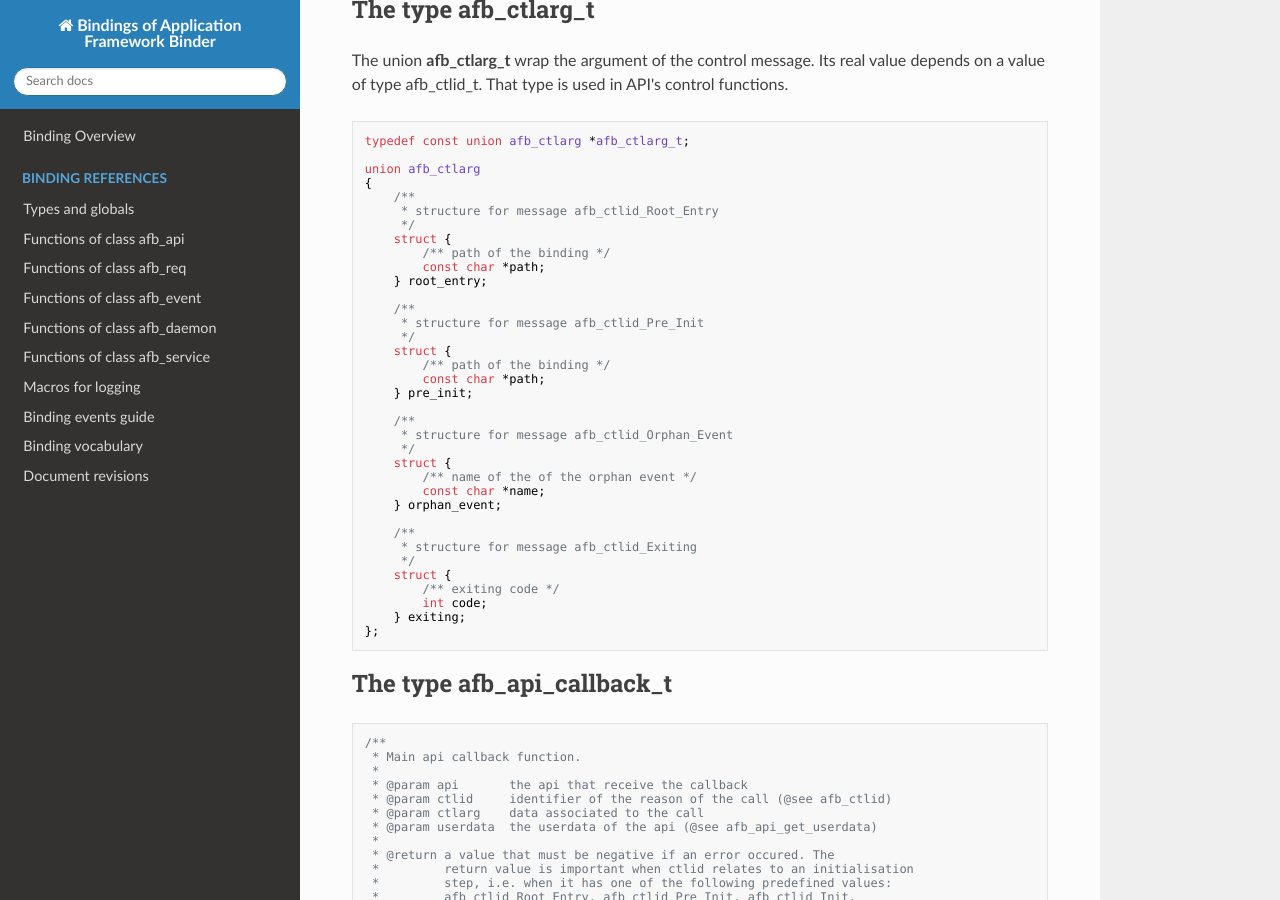
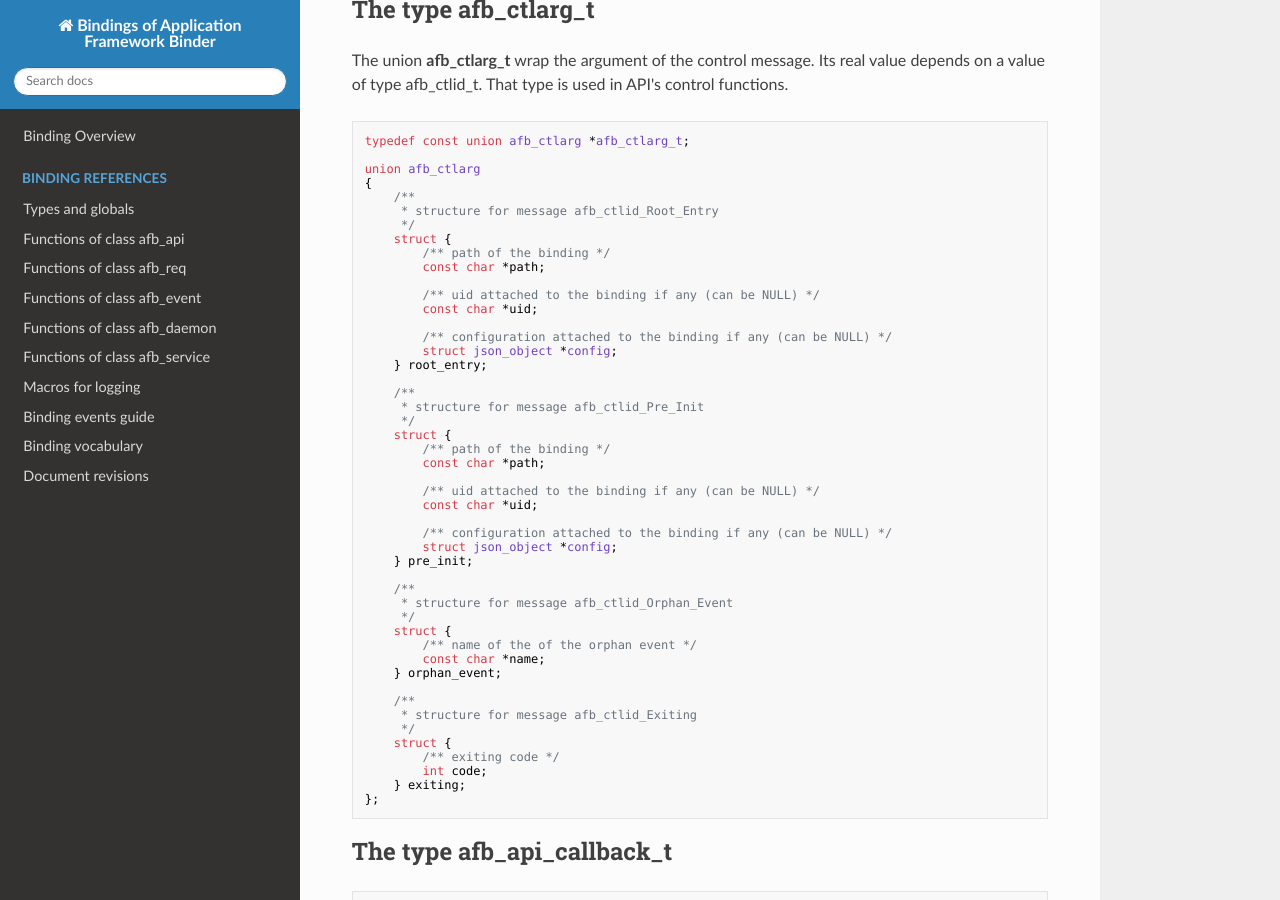
Before and after one commit to redpesk-core/afb-binding, an MkDocs documentation site: the page built from docs/reference-v4/types-and-globals.md, in a window 1280 px wide and 900 px high, scrolled down 4680 px. Built offline with MkDocs 1.6.1, drawn with Linux system fonts in a browser that asks for light colours; nearby versions of some CDN libraries; old or Windows-style settings are respelled for this version of MkDocs.

Commit message:
Update documentation of afb_ctlarg

```diff
--- a/docs/reference-v4/types-and-globals.md
+++ b/docs/reference-v4/types-and-globals.md
@@ -279,6 +279,12 @@ union afb_ctlarg
 	struct {
 		/** path of the binding */
 		const char *path;
+
+		/** uid attached to the binding if any (can be NULL) */
+		const char *uid;
+
+		/** configuration attached to the binding if any (can be NULL) */
+		struct json_object *config;
 	} root_entry;
 
 	/**
@@ -287,6 +293,12 @@ union afb_ctlarg
 	struct {
 		/** path of the binding */
 		const char *path;
+
+		/** uid attached to the binding if any (can be NULL) */
+		const char *uid;
+
+		/** configuration attached to the binding if any (can be NULL) */
+		struct json_object *config;
 	} pre_init;
 
 	/**
```
